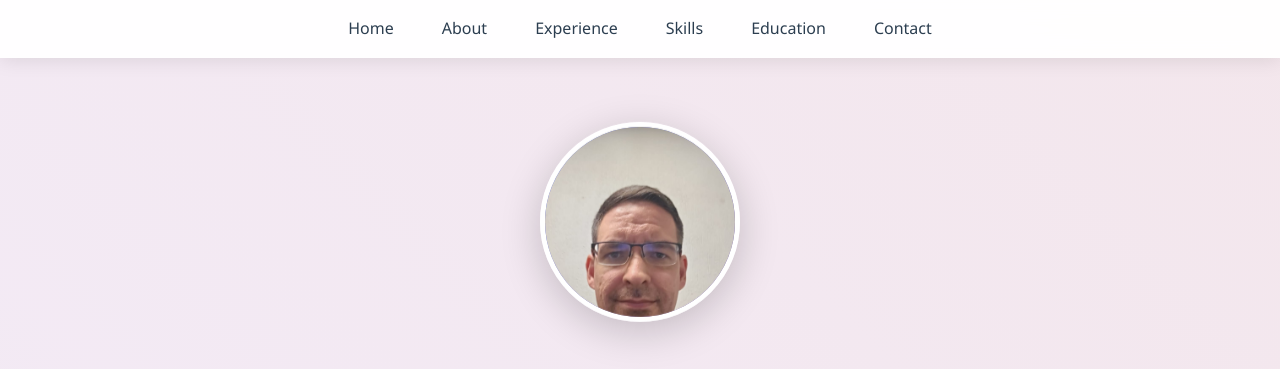
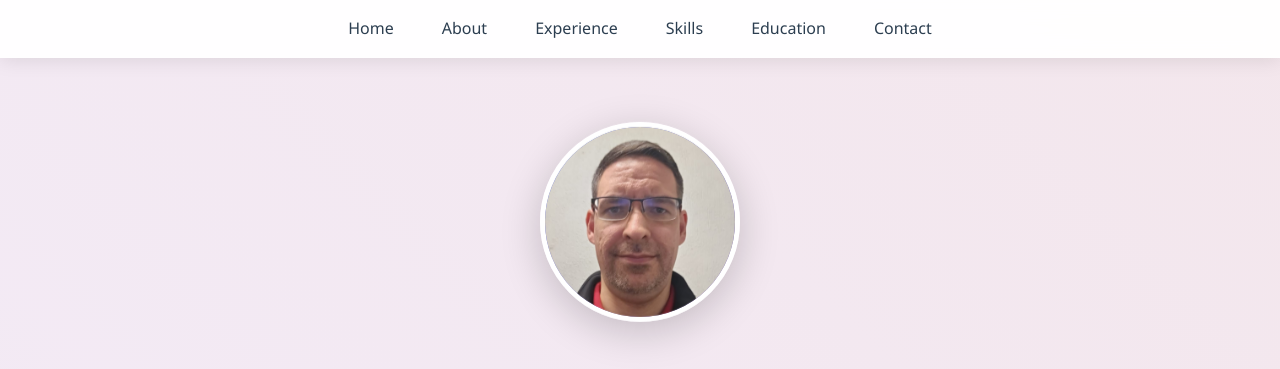
Before and after one commit to Pablinki/pablinki.github.io, a plain HTML site: page index.html in a window 1280 px wide. Shown: the top 369 px of the page. Drawn offline with Linux system fonts and the light colour scheme.

Commit message:
Update index.html

```diff
--- a/index.html
+++ b/index.html
@@ -157,7 +157,7 @@
             animation: float 3s ease-in-out infinite;
             background: var(--gradient-1);
             object-fit: cover;
-            object-position: center top;
+            object-position: center 30%;
         }
 
         @keyframes float {
```
